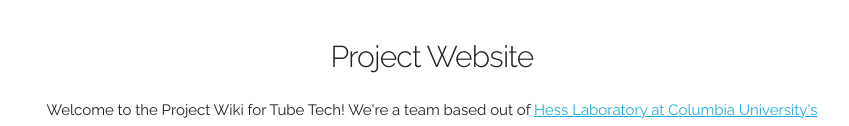
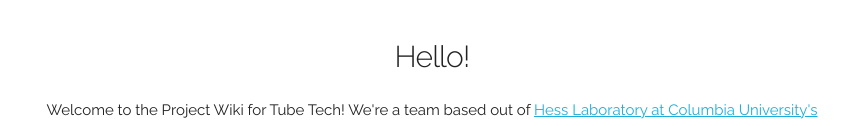
Before and after one commit to AzrafAnwar/biomod, a plain HTML site: page index.html in a window 1280 px wide. Shown: the part 770-896 px from the top of the page, without its empty margins (208-1057 px from the left). Drawn offline with nearby package versions, Linux system fonts and the light colour scheme.

Commit message:
Update index.html

```diff
--- a/index.html
+++ b/index.html
@@ -77,7 +77,7 @@
             </a>
           </div>
 
-        <h4>Project Website</h4>
+        <h4>Hello!</h4>
             Welcome to the Project Wiki for Tube Tech! We're a team based out of <a href="http://orion.bme.columbia.edu/hess/">Hess Laboratory at Columbia University's Biomedical Engineering Department</a>.<br><br> This summer, we designed a protocol that produces <strong> EXCEPTIONALLY LONG MICROTUBULES!</strong> For details on our team, please check out the links below:
             <br><br>
             <a class="button button-primary" href="https://biomod2016.gitlab.io/columbia/#team"> Who We Are! </a>
```
